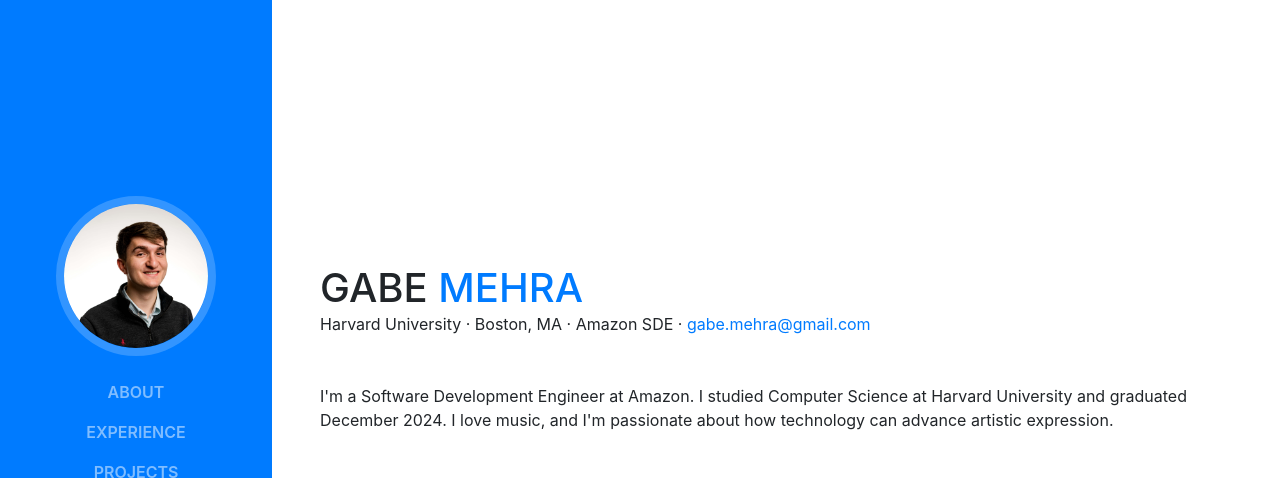
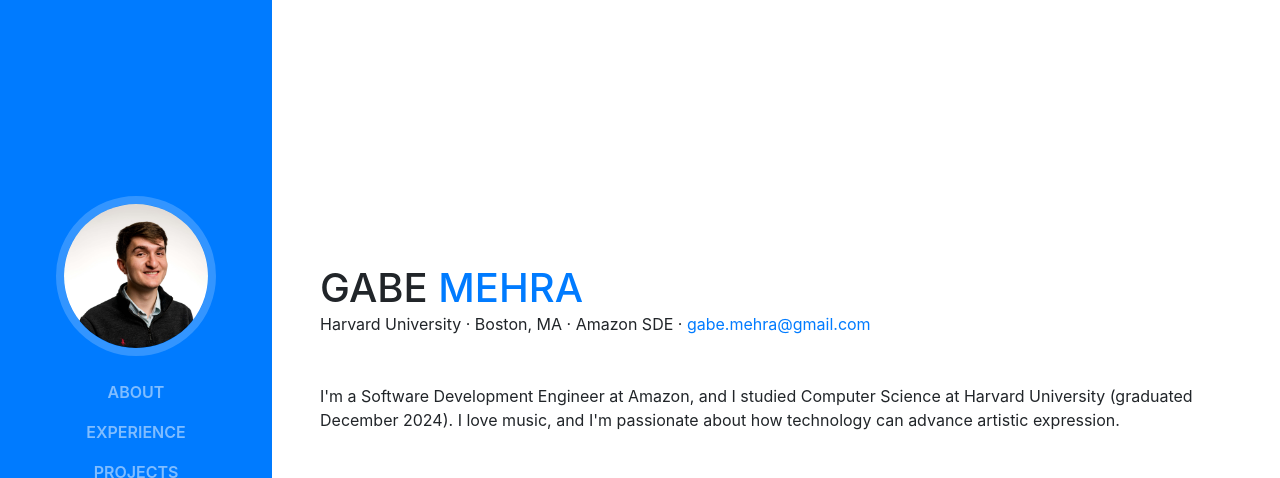
Before and after one commit to mcknuggie/mcknuggie.github.io, a website with bundled scripts: page index.html in a window 1280 px wide. Shown: the top 478 px of the page. Built offline with nearby package versions, Linux system fonts and the light colour scheme; a web font is replaced by a local one.

```diff
--- a/index.html
+++ b/index.html
@@ -84,7 +84,7 @@
             <a href="mailto:name@email.com">gabe.mehra@gmail.com</a>
           </div>
           <p class="mb-5">
-            I'm a Software Development Engineer at Amazon. I studied Computer Science at Harvard University and graduated December 2024. I love music, and I'm passionate about
+            I'm a Software Development Engineer at Amazon, and I studied Computer Science at Harvard University (graduated December 2024). I love music, and I'm passionate about
             how technology can advance artistic expression.
           </p>
           <ul class="list-inline list-social-icons mb-0">
```
